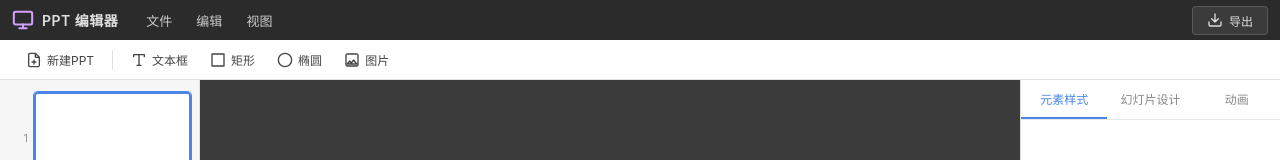
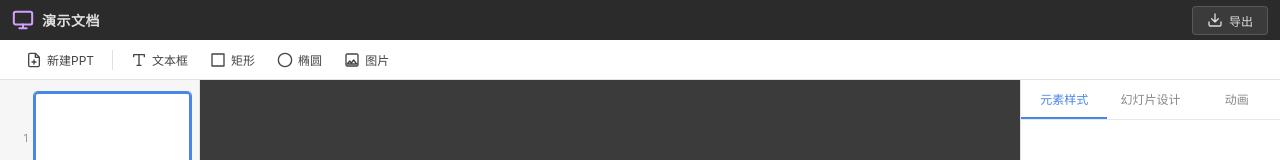
Before and after one commit to Zhaiht/ppt-editor, a React (Vite) app: page / in a window 1280 px wide. Shown: the top 160 px of the page. Built offline with nearby package versions, Linux system fonts and the light colour scheme.

Commit message:
添加文档重命名功能

```diff
--- a/src/components/HeaderBar.tsx
+++ b/src/components/HeaderBar.tsx
@@ -1,18 +1,16 @@
-import React, { useState, useRef } from 'react';
+import React, { useState } from 'react';
 import { useEditorStore } from '../store';
 import { exportToPptx } from '../utils/exportPptx';
 
 export const HeaderBar: React.FC = () => {
-  const { slides, addSlide } = useEditorStore();
+  const { slides, fileName, setFileName } = useEditorStore();
   const [exporting, setExporting] = useState(false);
-  const [openMenu, setOpenMenu] = useState<string | null>(null);
-  const menuTimeout = useRef<ReturnType<typeof setTimeout>>();
+  const [editing, setEditing] = useState(false);
 
   const handleExport = async () => {
     setExporting(true);
-    setOpenMenu(null);
     try {
-      await exportToPptx(slides);
+      await exportToPptx(slides, fileName);
     } catch {
       alert('导出失败，请重试');
     } finally {
@@ -20,72 +18,25 @@ export const HeaderBar: React.FC = () => {
     }
   };
 
-  const handleMenuEnter = (menu: string) => {
-    clearTimeout(menuTimeout.current);
-    setOpenMenu(menu);
-  };
-
-  const handleMenuLeave = () => {
-    menuTimeout.current = setTimeout(() => setOpenMenu(null), 150);
-  };
-
-  const menus: { key: string; label: string; items: { label: string; onClick: () => void; disabled?: boolean }[] }[] = [
-    {
-      key: 'file', label: '文件', items: [
-        { label: '新建幻灯片', onClick: () => { addSlide(); setOpenMenu(null); } },
-        { label: exporting ? '导出中...' : '导出 PPTX', onClick: handleExport, disabled: exporting },
-      ],
-    },
-    {
-      key: 'edit', label: '编辑', items: [
-        { label: '撤销 (Ctrl+Z)', onClick: () => {}, disabled: true },
-        { label: '重做 (Ctrl+Y)', onClick: () => {}, disabled: true },
-      ],
-    },
-    {
-      key: 'view', label: '视图', items: [
-        { label: '适应窗口', onClick: () => {}, disabled: true },
-      ],
-    },
-  ];
-
   return (
     <div style={s.header}>
       <div style={s.left}>
-        <div style={s.logo}>
-          <svg width="22" height="22" viewBox="0 0 24 24" fill="none" stroke="#d4a0ff" strokeWidth="2.2" strokeLinecap="round" strokeLinejoin="round">
-            <rect x="2" y="3" width="20" height="14" rx="2" />
-            <path d="M8 21h8M12 17v4" />
-          </svg>
-          <span style={s.logoText}>PPT 编辑器</span>
-        </div>
-        <div style={s.menuBar}>
-          {menus.map((menu) => (
-            <div
-              key={menu.key}
-              style={s.menuItem}
-              onMouseEnter={() => handleMenuEnter(menu.key)}
-              onMouseLeave={handleMenuLeave}
-            >
-              <span style={{
-                ...s.menuLabel,
-                background: openMenu === menu.key ? 'rgba(255,255,255,0.1)' : 'transparent',
-              }}>{menu.label}</span>
-              {openMenu === menu.key && (
-                <div style={s.dropdown}>
-                  {menu.items.map((item, i) => (
-                    <button
-                      key={i}
-                      style={{ ...s.dropdownItem, opacity: item.disabled ? 0.4 : 1 }}
-                      onClick={item.onClick}
-                      disabled={item.disabled}
-                    >{item.label}</button>
-                  ))}
-                </div>
-              )}
-            </div>
-          ))}
-        </div>
+        <svg width="22" height="22" viewBox="0 0 24 24" fill="none" stroke="#d4a0ff" strokeWidth="2.2" strokeLinecap="round" strokeLinejoin="round">
+          <rect x="2" y="3" width="20" height="14" rx="2" />
+          <path d="M8 21h8M12 17v4" />
+        </svg>
+        {editing ? (
+          <input
+            autoFocus
+            style={s.nameInput}
+            value={fileName}
+            onChange={(e) => setFileName(e.target.value)}
+            onBlur={() => { if (!fileName.trim()) setFileName('演示文档'); setEditing(false); }}
+            onKeyDown={(e) => { if (e.key === 'Enter') { if (!fileName.trim()) setFileName('演示文档'); setEditing(false); } }}
+          />
+        ) : (
+          <span style={s.nameText} onDoubleClick={() => setEditing(true)}>{fileName}</span>
+        )}
       </div>
       <div style={s.right}>
         <button style={s.headerBtn} onClick={handleExport} disabled={exporting} title="导出 PPTX">
@@ -99,6 +50,7 @@ export const HeaderBar: React.FC = () => {
   );
 };
 
+
 const s: Record<string, React.CSSProperties> = {
   header: {
     height: 40,
@@ -111,44 +63,25 @@ const s: Record<string, React.CSSProperties> = {
     zIndex: 100,
     userSelect: 'none',
   },
-  left: { display: 'flex', alignItems: 'center', gap: 4 },
+  left: { display: 'flex', alignItems: 'center', gap: 8 },
   right: { display: 'flex', alignItems: 'center', gap: 8 },
-  logo: { display: 'flex', alignItems: 'center', gap: 8, marginRight: 12 },
-  logoText: { color: '#e0e0e0', fontSize: 14, fontWeight: 600, letterSpacing: 0.5 },
-  menuBar: { display: 'flex', alignItems: 'center', gap: 0 },
-  menuItem: { position: 'relative' as const },
-  menuLabel: {
-    color: '#ccc',
-    fontSize: 13,
-    padding: '4px 12px',
+  nameText: {
+    color: '#e0e0e0',
+    fontSize: 14,
+    fontWeight: 600,
+    letterSpacing: 0.5,
+    cursor: 'default',
+  },
+  nameInput: {
+    background: 'rgba(255,255,255,0.1)',
+    border: '1px solid rgba(255,255,255,0.3)',
     borderRadius: 4,
-    cursor: 'pointer',
-    transition: 'background 0.15s',
-  },
-  dropdown: {
-    position: 'absolute' as const,
-    top: '100%',
-    left: 0,
-    marginTop: 4,
-    background: '#fff',
-    borderRadius: 6,
-    boxShadow: '0 4px 20px rgba(0,0,0,0.15)',
-    border: '1px solid #e5e5e5',
-    padding: '4px 0',
-    minWidth: 180,
-    zIndex: 1000,
-  },
-  dropdownItem: {
-    display: 'block',
-    width: '100%',
-    padding: '8px 16px',
-    border: 'none',
-    background: 'none',
-    textAlign: 'left' as const,
-    fontSize: 13,
-    color: '#333',
-    cursor: 'pointer',
-    transition: 'background 0.1s',
+    color: '#e0e0e0',
+    fontSize: 14,
+    fontWeight: 600,
+    padding: '2px 8px',
+    outline: 'none',
+    width: 200,
   },
   headerBtn: {
     display: 'flex',
--- a/src/store.ts
+++ b/src/store.ts
@@ -12,8 +12,10 @@ interface EditorState {
   selectedElementId: string | null;
   activeTool: Tool;
   editingTextId: string | null;
+  fileName: string;
 
   // actions
+  setFileName: (name: string) => void;
   setActiveTool: (tool: Tool) => void;
   setCurrentSlide: (index: number) => void;
   addSlide: () => void;
@@ -37,7 +39,9 @@ export const useEditorStore = create<EditorState>((set, get) => ({
   selectedElementId: null,
   activeTool: 'select',
   editingTextId: null,
+  fileName: '演示文档',
 
+  setFileName: (name) => set({ fileName: name }),
   setActiveTool: (tool) => set({ activeTool: tool }),
   setCurrentSlide: (index) => set({ currentSlideIndex: index, selectedElementId: null, editingTextId: null }),
 
```
